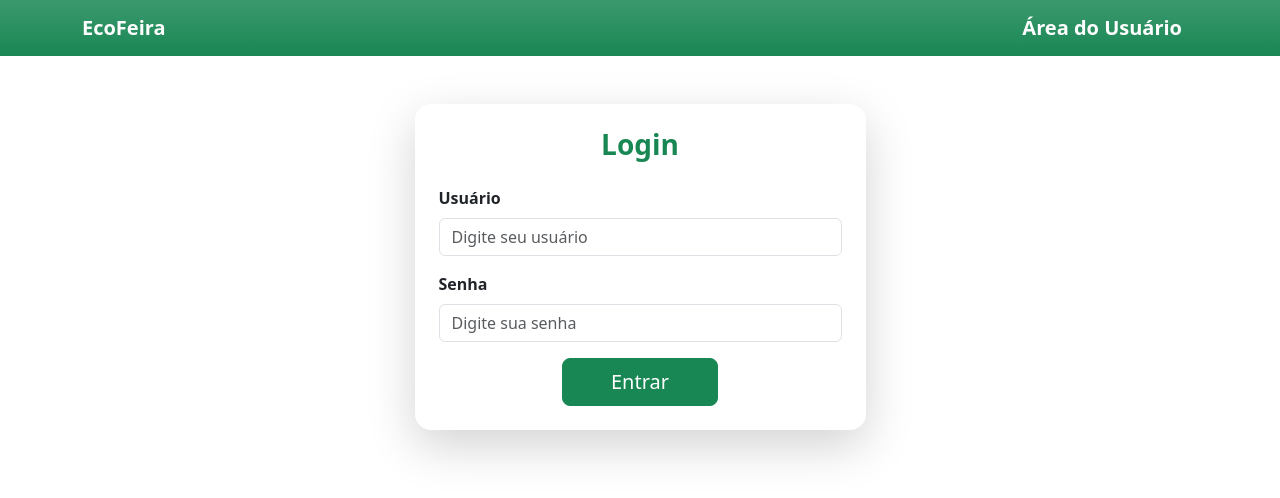
After one commit to Delvalle-beep/eco-feira, a PHP site: page /login.php in a window 1280 px wide. The commit adds this page. Shown: the top 498 px of the page. Run offline with PHP 8.4, Linux system fonts and the light colour scheme.

Commit message:
Projeto finalizado

```diff
--- a/css/style.css
+++ b/css/style.css
@@ -13,3 +13,6 @@ header {
     object-fit: cover;
     width: 100%;
 }
+#user-area {
+    text-align: left;
+}
--- a/index.php
+++ b/index.php
@@ -16,10 +16,10 @@
     <!--Este script é para dar movimento aos componentes do Bootstrap-->
     <script src="https://cdn.jsdelivr.net/npm/@popperjs/core@2.11.8/dist/umd/popper.min.js" integrity="sha384-I7E8VVD/ismYTF4hNIPjVp/Zjvgyol6VFvRkX/vR+Vc4jQkC+hVqc2pM8ODewa9r" crossorigin="anonymous"></script>
     <script src="https://cdn.jsdelivr.net/npm/bootstrap@5.3.8/dist/js/bootstrap.min.js" integrity="sha384-G/EV+4j2dNv+tEPo3++6LCgdCROaejBqfUeNjuKAiuXbjrxilcCdDz6ZAVfHWe1Y" crossorigin="anonymous"></script>
-</body>
     <nav class="navbar navbar-expand-lg navbar-light bg-success bg-gradient">
         <div class="container">
-            <a class="navbar-brand text-white fw-bold" href="#">EcoFeira</a>
+            <a class="navbar-brand text-white fw-bold" href="index.php">EcoFeira</a>
+            <a class="navbar-brand text-white fw-bold" href="login.php" id="user-area">Área do Usuário</a>
             <button class="navbar-toggler" type="button" data-bs-toggle="collapse" data-bs-target="#navbarNav">
                 <span class="navbar-toggler-icon"></span>
             </button>
@@ -182,4 +182,5 @@
     <footer class="bg-success text-white text-center py-3">
         © 2025 EcoFeira – Agricultura Familiar e Orgânicos
     </footer>
+    </body>
 </html>
--- /dev/null
+++ b/login.php
@@ -0,0 +1,90 @@
+<?php
+session_start();
+
+if ($_SERVER["REQUEST_METHOD"] === "POST") {
+
+    $username = $_POST["username"];
+    $password = $_POST["password"];
+
+    if ($username === "Vitoria" && $password === "12345") {
+
+        $_SESSION["username"] = $username;
+        $_SESSION["logged_in"] = true;
+
+        header("Location: private/admin.php");
+        exit();
+
+    } else {
+
+        header("Location: login.php?erro=1");
+        exit();
+    }
+}
+?>
+
+
+<!DOCTYPE html>
+<html lang="pt-br">
+<head>
+    <meta charset="UTF-8">
+    <meta name="viewport" content="width=device-width, initial-scale=1.0">
+    <link rel="stylesheet" href="css/style.css">
+    <link href="https://cdn.jsdelivr.net/npm/bootstrap@5.3.8/dist/css/bootstrap.min.css" rel="stylesheet">
+    <title>Login - EcoFeira</title>
+</head>
+
+<body>
+
+    <nav class="navbar navbar-expand-lg navbar-light bg-success bg-gradient">
+        <div class="container">
+            <a class="navbar-brand text-white fw-bold" href="index.php">EcoFeira</a>
+            <a class="navbar-brand text-white fw-bold" href="login.php" id="user-area">Área do Usuário</a>
+            <button class="navbar-toggler" type="button" data-bs-toggle="collapse" data-bs-target="#navbarNav">
+                <span class="navbar-toggler-icon"></span>
+            </button>
+        </div>
+    </nav>
+
+    <div class="container mt-5">
+
+        <div class="row justify-content-center">
+            <div class="col-md-5">
+
+                <div class="card shadow-lg p-4 border-0 rounded-4">
+                    <h3 class="text-center fw-bold text-success mb-4">Login</h3>
+
+                    <?php if (isset($_GET['erro']) && $_GET['erro'] === '1'): ?>
+                        <div class="alert alert-danger text-center">
+                            Usuário ou senha incorretos.
+                        </div>
+                    <?php endif; ?>
+
+                    <form action="login.php" method="POST">
+
+                        <div class="mb-3">
+                            <label class="form-label fw-semibold">Usuário</label>
+                            <input type="text" name="username" class="form-control" placeholder="Digite seu usuário" required>
+                        </div>
+
+                        <div class="mb-3">
+                            <label class="form-label fw-semibold">Senha</label>
+                            <input type="password" name="password" class="form-control" placeholder="Digite sua senha" required>
+                        </div>
+
+                        <div class="text-center">
+                            <button class="btn btn-success btn-lg px-5" type="submit">Entrar</button>
+                        </div>
+
+                    </form>
+                </div>
+
+            </div>
+        </div>
+
+    </div>
+
+    <script src="https://cdn.jsdelivr.net/npm/@popperjs/core@2.11.8/dist/umd/popper.min.js"></script>
+    <script src="https://cdn.jsdelivr.net/npm/bootstrap@5.3.8/dist/js/bootstrap.min.js"></script>
+
+</body>
+</html>
--- /dev/null
+++ b/private/logout.php
@@ -0,0 +1,6 @@
+<?php
+session_start();
+session_destroy();
+header("Location: ../login.php");
+exit();
+?>
```
Also changed, not shown: private/admin.php (added, +157 -0 lines), private/autoriza.php (added, +10 -0 lines).
